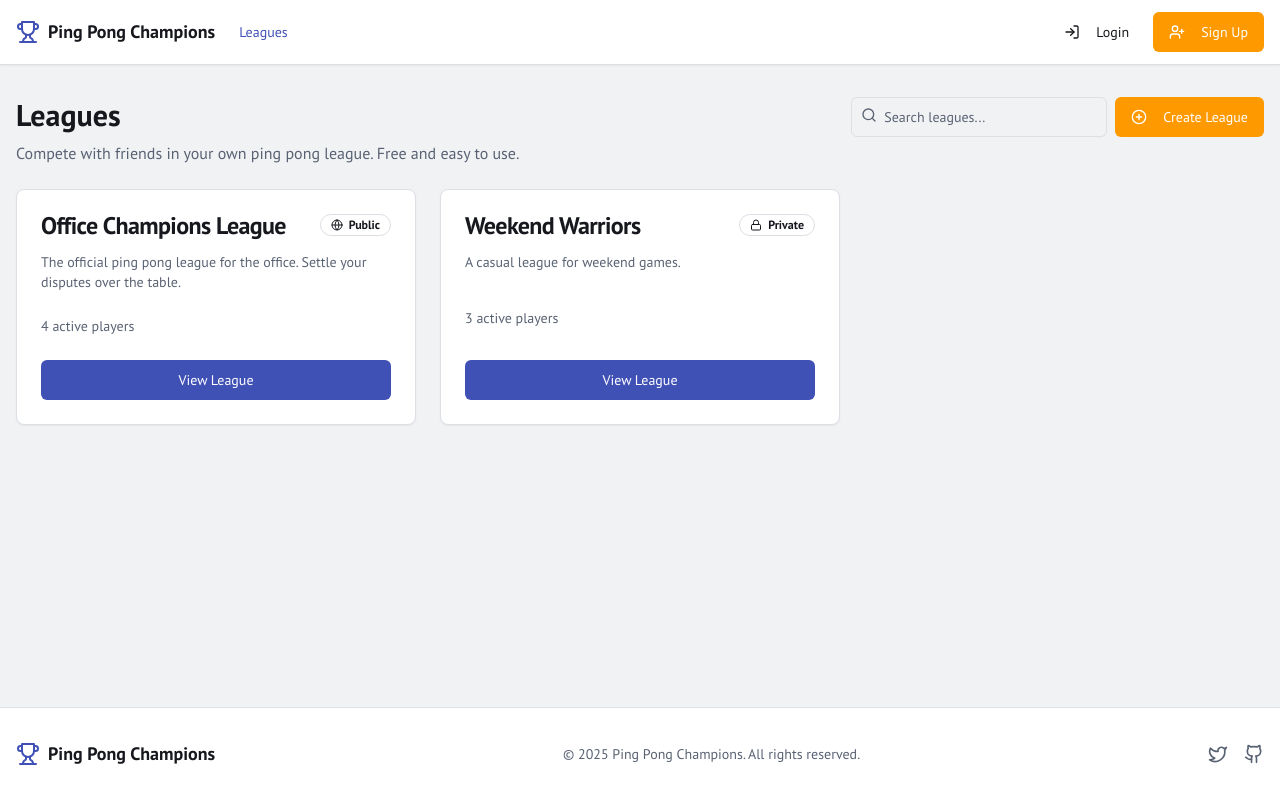
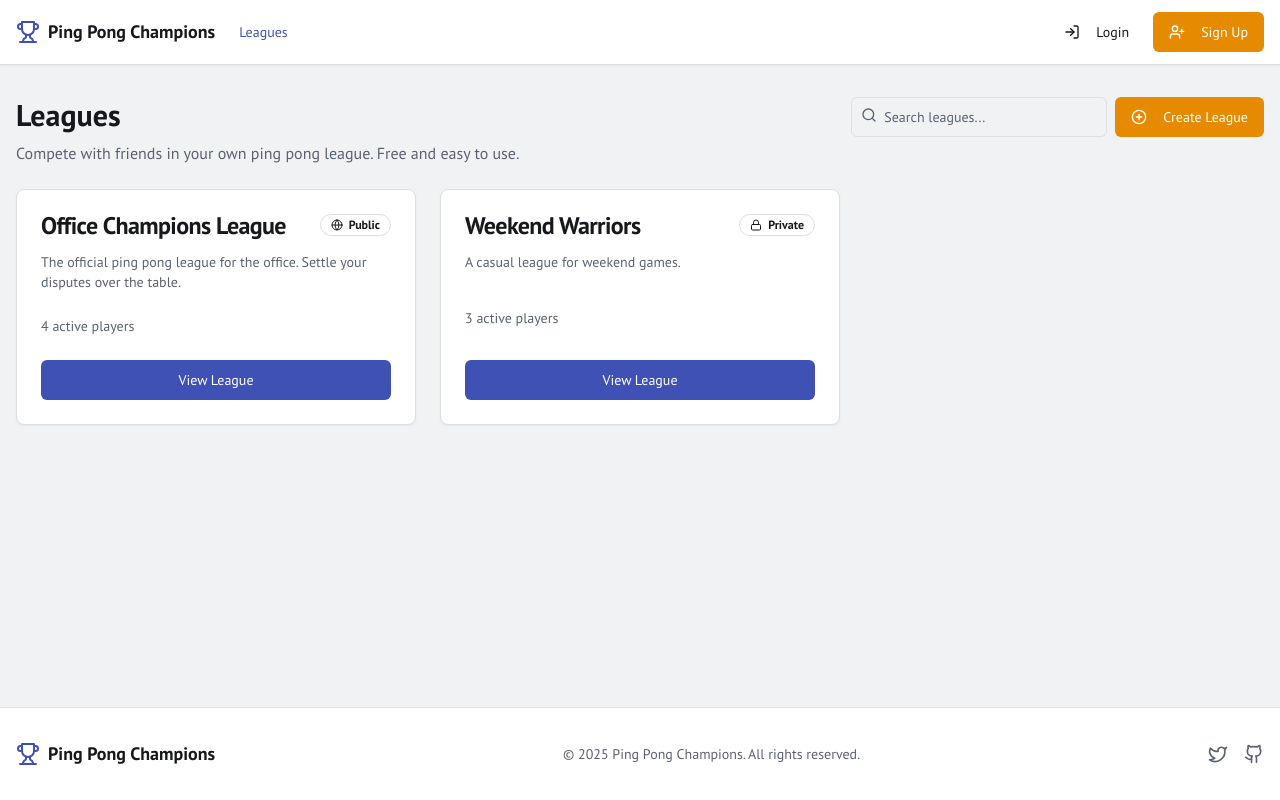
Before and after one commit to ggzhan/PingPongChampions, a Next.js app: page / in a window 1280 px wide. Built offline with nearby package versions, Linux system fonts and the light colour scheme.

Commit message:
can you mage the organe a little darker?

```diff
--- a/src/app/globals.css
+++ b/src/app/globals.css
@@ -16,7 +16,7 @@
     --secondary-foreground: 220 13% 10%;
     --muted: 220 13% 85%;
     --muted-foreground: 220 13% 40%;
-    --accent: 36 100% 50%;
+    --accent: 36 100% 45%;
     --accent-foreground: 0 0% 100%;
     --destructive: 0 84.2% 60.2%;
     --destructive-foreground: 0 0% 98%;
@@ -24,7 +24,7 @@
     --input: 220 13% 88%;
     --ring: 231 48% 48%;
     --chart-1: 231 48% 48%;
-    --chart-2: 36 100% 50%;
+    --chart-2: 36 100% 45%;
     --chart-3: 197 37% 24%;
     --chart-4: 43 74% 66%;
     --chart-5: 27 87% 67%;
@@ -44,7 +44,7 @@
     --secondary-foreground: 220 13% 98%;
     --muted: 220 13% 25%;
     --muted-foreground: 220 13% 60%;
-    --accent: 36 100% 60%;
+    --accent: 36 100% 55%;
     --accent-foreground: 0 0% 10%;
     --destructive: 0 62.8% 30.6%;
     --destructive-foreground: 0 0% 98%;
@@ -52,7 +52,7 @@
     --input: 220 13% 20%;
     --ring: 231 48% 58%;
     --chart-1: 231 48% 58%;
-    --chart-2: 36 100% 60%;
+    --chart-2: 36 100% 55%;
     --chart-3: 197 37% 44%;
     --chart-4: 43 74% 76%;
     --chart-5: 27 87% 77%;
```
